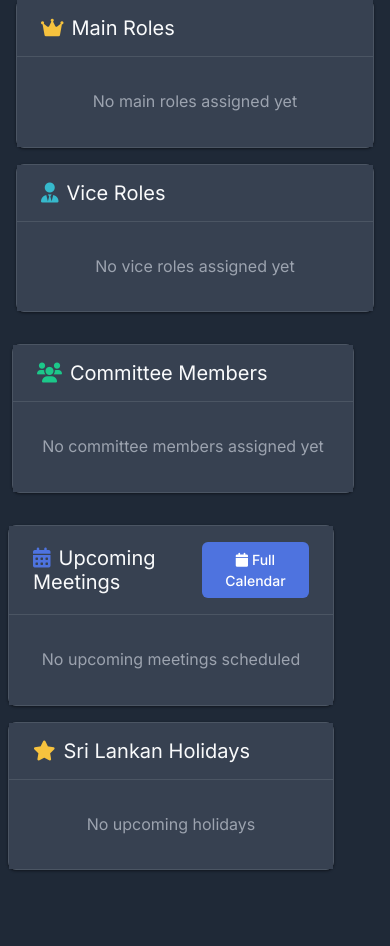
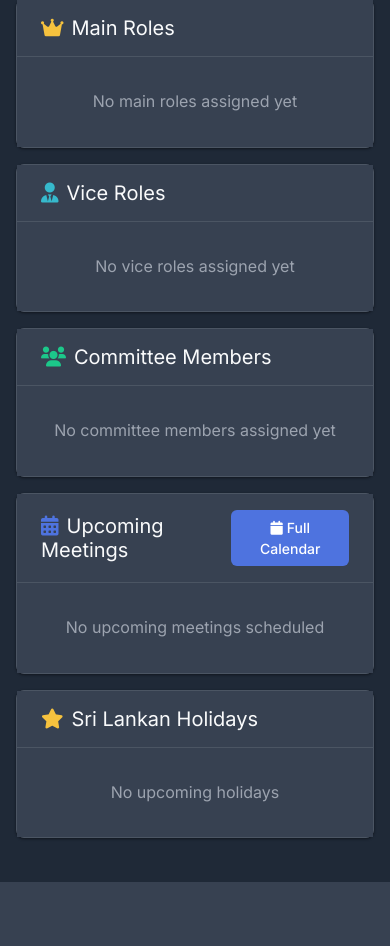
Before and after one commit to nmasnanjana/Membership-Management-System, a Django app: template app/templates/dashboard.html in a window 390 px wide. Shown: the part 2796-3742 px from the top of the page. After the commit the page ends 3678 px from the top, so only its background shows below. Run offline with Django 3.2, Linux system fonts and the light colour scheme; the template is opened without the code that fills it, so the values that code supplies are empty; some libraries are stand-ins or nearby versions.

Commit message:
fix: Dashboard widget alignment and width consistency
- Fix Committee Members, Upcoming Meetings, Sri Lankan Holidays, and Smart Recommendations widget widths
- Update column classes to use consistent responsive pattern (col-xl-X col-lg-X col-12)
- Fix missing closing div tags and improve HTML structure

```diff
--- a/app/templates/dashboard.html
+++ b/app/templates/dashboard.html
@@ -330,7 +330,7 @@
         <!-- Member Roles Section - Row 1: Main and Vice Roles -->
         <div class="row mb-3 g-3">
             <!-- Main 3 Roles Widget -->
-        <div class="col-12 col-lg-6">
+            <div class="col-xl-6 col-lg-6 col-12">
                 <div class="modern-card h-100">
                     <div class="modern-card-header">
                         <h5 class="mb-0">
@@ -367,7 +367,7 @@
             </div>
 
             <!-- Sub 3 Roles Widget -->
-        <div class="col-12 col-lg-6">
+            <div class="col-xl-6 col-lg-6 col-12">
                 <div class="modern-card h-100">
                     <div class="modern-card-header">
                         <h5 class="mb-0">
@@ -402,11 +402,12 @@
                     </div>
                 </div>
             </div>
+        </div>
 
         <!-- Member Roles Section - Row 2: Committee Members -->
         <div class="row mb-3 g-3">
             <!-- Committee Members Widget -->
-        <div class="col-12">
+            <div class="col-xl-12 col-lg-12 col-12">
                 <div class="modern-card h-100">
                     <div class="modern-card-header">
                         <h5 class="mb-0">
@@ -441,10 +442,11 @@
                     </div>
                 </div>
             </div>
+        </div>
 
         <!-- Calendar Widget Row -->
         <div class="row mb-3 g-3">
-            <div class="col-lg-8">
+            <div class="col-xl-8 col-lg-8 col-12">
                 <div class="modern-card h-100">
                     <div class="modern-card-header d-flex justify-content-between align-items-center">
                         <h5 class="mb-0">
@@ -478,7 +480,7 @@
                 </div>
             </div>
 
-            <div class="col-lg-4">
+            <div class="col-xl-4 col-lg-4 col-12">
                 <div class="modern-card h-100">
                     <div class="modern-card-header">
                         <h5 class="mb-0">
@@ -509,7 +511,7 @@
         <!-- Smart Recommendations Widget -->
         {% if recommendations %}
         <div class="row mb-3 g-3">
-            <div class="col-12">
+            <div class="col-xl-12 col-lg-12 col-12">
                 <div class="modern-card">
                     <div class="modern-card-header">
                         <h5 class="mb-0">
@@ -537,7 +539,6 @@
             </div>
         </div>
         {% endif %}
-        </div>
     </div>
 </div>
 
```
Lines whose indentation alone changed are shown as unchanged.
